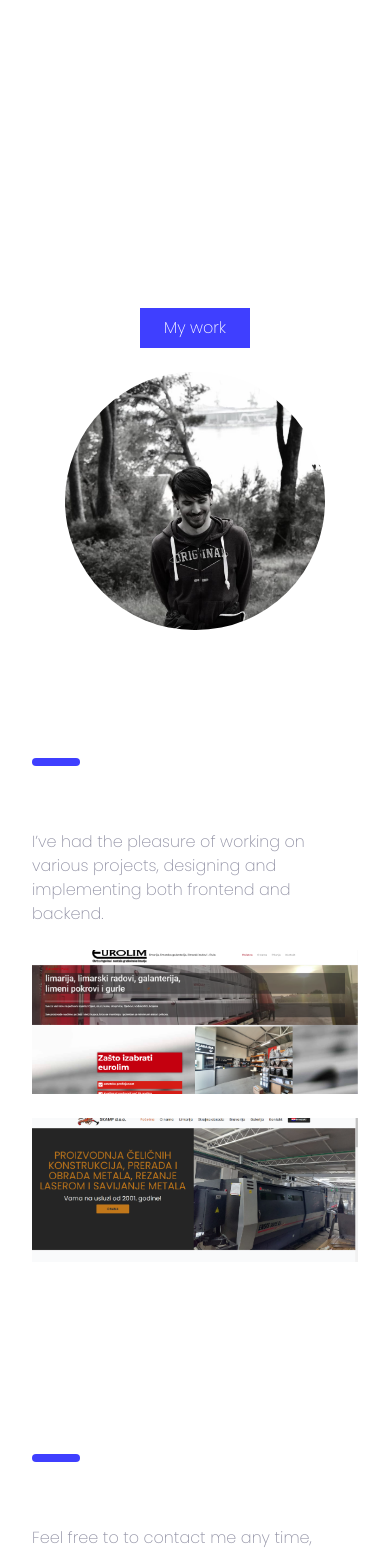
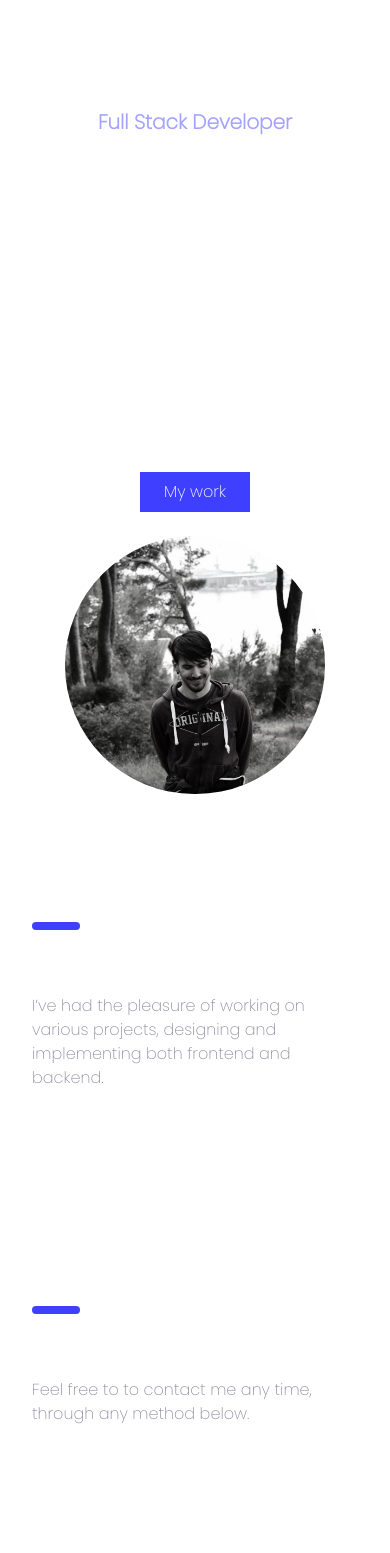
Before and after one commit to lukablaskovic/lukablaskovic.github.io, a Vue app: page / in a window 390 px wide. Shown: the top 1553 px of the page. Built offline with nearby package versions, Linux system fonts and the light colour scheme.

Commit message:
Edited Hero section

```diff
--- a/src/App.vue
+++ b/src/App.vue
@@ -5,7 +5,9 @@
     <header class="py-6">
       <div
         class="container flex justify-between items-center mx-auto px-8 md:px-14 lg:px-24 w-full">
-        <div class="text-xl font-bold">lukablaskovic</div>
+        <a href="https://lukablaskovic.github.io/"
+          ><div class="text-xl font-bold">lukablaskovic</div></a
+        >
         <div class="hidden md:flex space-x-12 items-center">
           <a href="#" class="text-selected-text">Home</a>
           <a href="#work">My work</a>
--- a/src/components/WorkGallery.vue
+++ b/src/components/WorkGallery.vue
@@ -11,10 +11,10 @@
       <div class="grid grid-cols-1 md:grid-cols-2 lg:grid-cols-3 gap-6 mt-6">
         <img
           src="../assets/work/eurolim.hr.png"
-          class="w-full bg-nav h-36 lg:h-72 object-cover" />
+          class="w-full hidden md:block bg-nav h-36 lg:h-72 object-cover" />
         <img
           src="../assets/work/skamp.hr.png"
-          class="w-full bg-nav h-36 lg:h-72 object-cover" />
+          class="w-full hidden md:block bg-nav h-36 lg:h-72 object-cover" />
         <img
           src="../assets/work/istramusicshop.png"
           class="w-full hidden md:block bg-nav h-36 lg:h-72 object-cover" />
--- a/src/pages/HomeView.vue
+++ b/src/pages/HomeView.vue
@@ -1,7 +1,7 @@
 <template>
   <div>
     <div
-      class="container mt-16 flex justify-between items-center mx-auto px-8 md:px-14 lg:px-24 w-full">
+      class="container mt-8 md:mt-16 flex justify-between items-center mx-auto px-8 md:px-14 lg:px-24 w-full">
       <div class="flex flex-wrap md:flex-nowrap">
         <!--Dot nav-->
         <nav class="lg:mr-24 lg:w-4 fixed left-percentage hidden xl:block">
@@ -34,12 +34,27 @@
           <!--/Dot nav-->
         </nav>
         <div
-          class="flex flex-wrap lg:ml-20 justify-center md:justify-start max-w-xl mt-0 md:my36">
+          class="flex flex-col lg:ml-20 justify-center md:justify-start max-w-xl mt-0 md:my36">
           <h1
-            class="font-bold text-4xl md:text-5xl lg:text-6xl text-center md:text-left">
-            Building<br />beautiful web experiences
+            class="font-bold text-selected-text text-xl md:text-xl lg:text-2xl text-center md:text-left">
+            Full Stack Developer<br />
           </h1>
-          <a href="#hire-me"
+          <h2 class="text-4xl md:text-4xl lg:text-6xl text-center md:text-left">
+            Luka<br />
+            Blašković
+          </h2>
+          <h3 class="mt-4 text-center md:text-left">
+            I am Full stack developer and IT enthusiast based in Croatia.
+          </h3>
+          <h3 class="text-center md:text-left">
+            Currently, I am studying towards a master's degree of Informatics,
+            at Juraj Dobrila University of Pula - Croatia.
+          </h3>
+          <h3 class="text-center md:text-left">
+            I am passionate about building excellent software that improves the
+            lives of those around me.
+          </h3>
+          <a href="#hire-me" class="text-center md:text-left"
             ><button class="px-6 mt-12 py-2 bg-theme">My work</button></a
           >
         </div>
```
Also changed, not shown: src/assets/work/istramusicshop.png.
